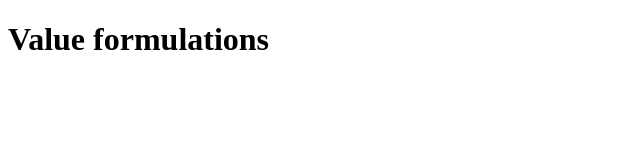
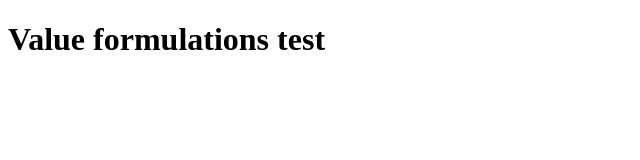
Before and after one commit to karan-tewari/valueFormulations, a plain HTML site: page index.html in a window 1280 px wide. Shown: the full height of the page, 0-640 px from the left. Drawn offline with Linux system fonts and the light colour scheme.

Commit message:
change of text

```diff
--- a/index.html
+++ b/index.html
@@ -6,6 +6,6 @@
     <title>Document</title>
 </head>
 <body>
-    <h1>Value formulations</h1>
+    <h1>Value formulations test</h1>
 </body>
 </html>
```
